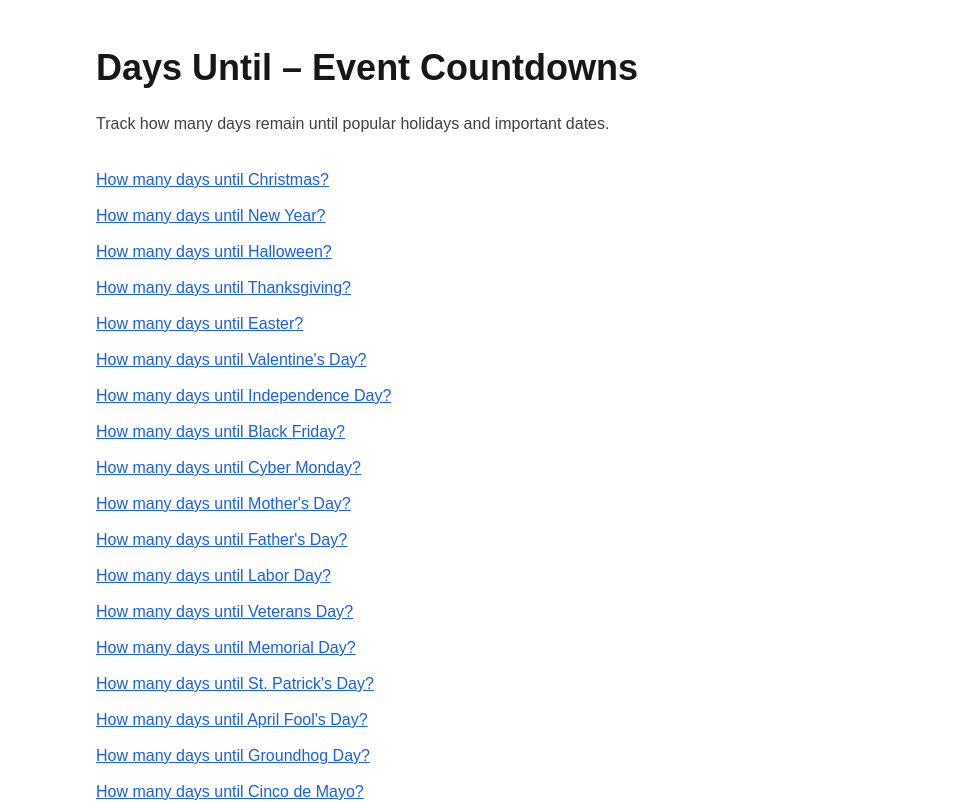
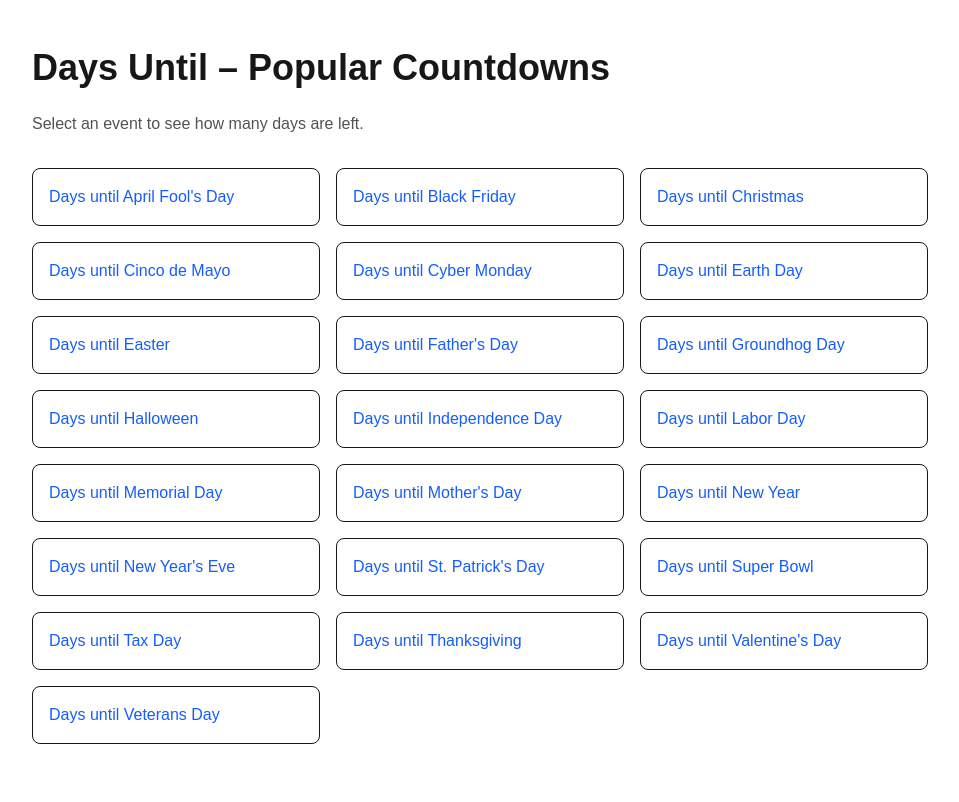
Before and after one commit to bosmeel/whatdayisit-now, a Next.js app: page /days-until in a window 1280 px wide. Shown: the top 802 px of the page, without its empty margins (160-1119 px from the left). Built offline with nearby package versions, Linux system fonts and the light colour scheme.

Commit message:
Auto-generate days-until index

```diff
--- a/app/days-until/page.tsx
+++ b/app/days-until/page.tsx
@@ -1,39 +1,42 @@
 import Link from "next/link";
 import { EVENTS } from "@/lib/events";
 
-export const dynamic = "force-dynamic";
-
 export const metadata = {
-  title: "Days Until Calculator – Countdown to Popular Events",
+  title: "Days Until Calculator – All Countdown Events",
   description:
-    "Live countdown tools showing how many days remain until major holidays and events.",
+    "Browse all popular countdowns. See how many days until Christmas, Halloween, New Year and dozens of other events.",
+  alternates: { canonical: "/days-until" },
 };
 
-export default function DaysUntilHub() {
-  const events = Object.entries(EVENTS);
+export default function DaysUntilIndex() {
+  const sortedEvents = Object.entries(EVENTS).sort((a, b) =>
+    a[1].name.localeCompare(b[1].name)
+  );
 
   return (
     <main className="min-h-screen bg-white text-neutral-900 px-6 py-12">
-      <div className="max-w-3xl mx-auto">
-
+      <div className="max-w-4xl mx-auto">
         <h1 className="text-4xl font-semibold mb-6">
-          Days Until – Event Countdowns
+          Days Until – Popular Countdowns
         </h1>
 
-        <p className="mb-8 text-neutral-700">
-          Track how many days remain until popular holidays and important dates.
+        <p className="text-neutral-600 mb-8">
+          Select an event to see how many days are left.
         </p>
 
-        <ul className="space-y-3 text-blue-600">
-          {events.map(([slug, config]) => (
-            <li key={slug}>
-              <Link href={`/days-until/${slug}`} className="underline">
-                How many days until {config.name}?
-              </Link>
-            </li>
+        <div className="grid grid-cols-1 sm:grid-cols-2 md:grid-cols-3 gap-4">
+          {sortedEvents.map(([slug, event]) => (
+            <Link
+              key={slug}
+              href={`/days-until/${slug}`}
+              className="border rounded-lg p-4 hover:bg-neutral-50 transition"
+            >
+              <p className="font-medium text-blue-600">
+                Days until {event.name}
+              </p>
+            </Link>
           ))}
-        </ul>
-
+        </div>
       </div>
     </main>
   );
```
